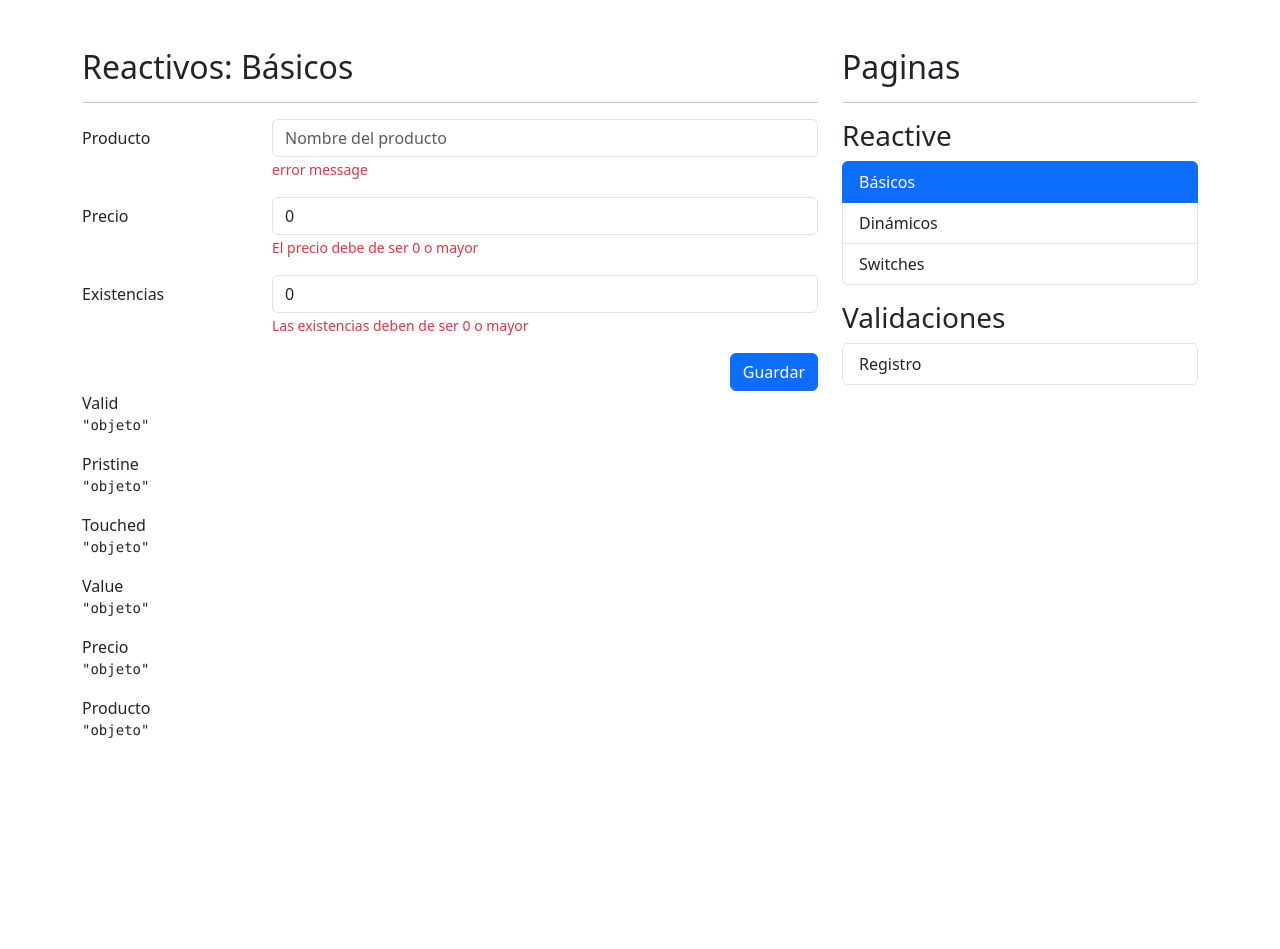
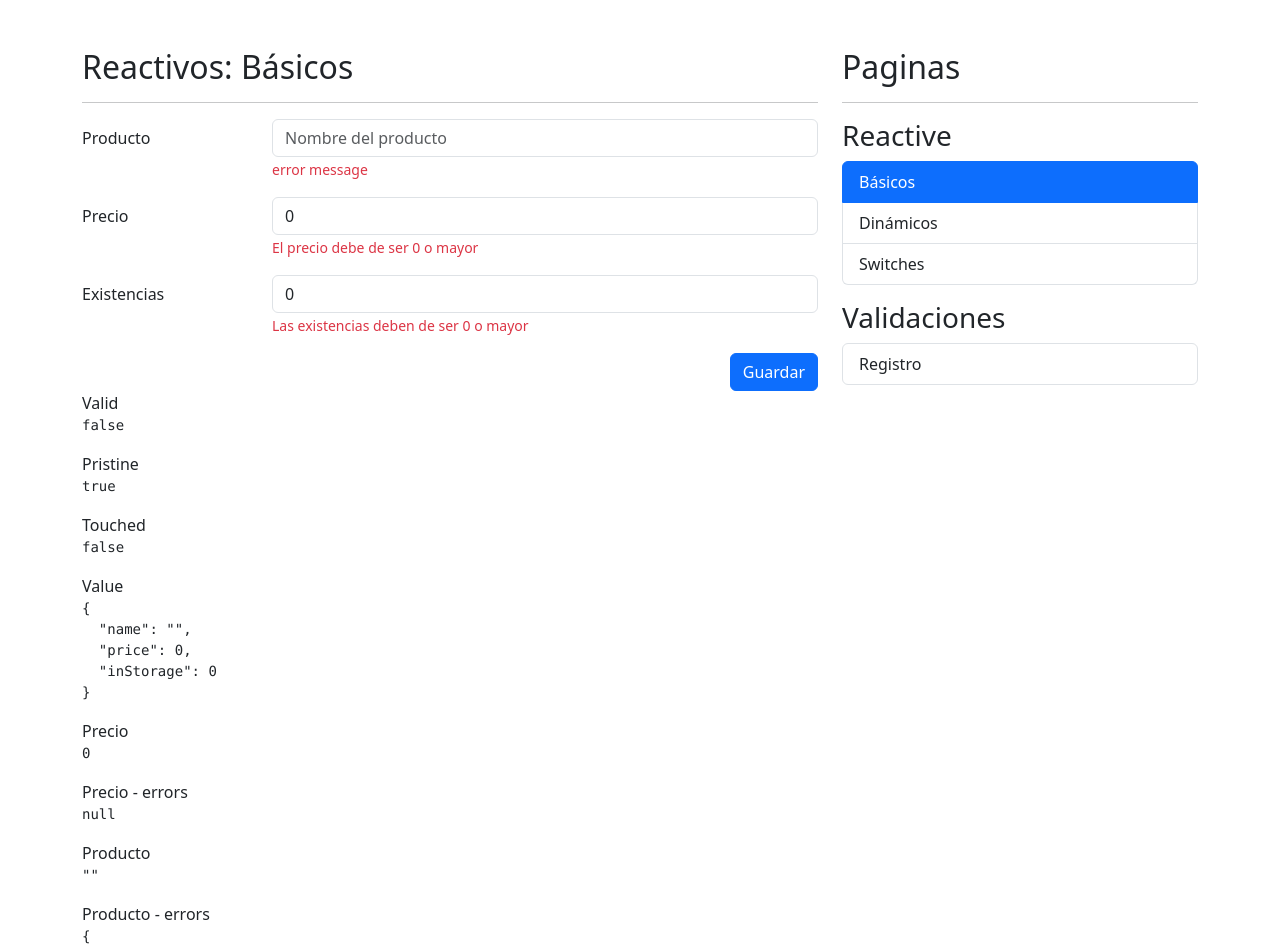
Before and after one commit to moive/form-app-h, an Angular app: page /reactive/basic in a window 1280 px wide. Shown: the top 949 px of the page. Before the commit the page ends 800 px from the top, so only its background shows below. Built offline with nearby package versions, Linux system fonts and the light colour scheme.

Commit message:
validations

```diff
--- a/src/app/reactive/pages/basic-page/basic-page.component.html
+++ b/src/app/reactive/pages/basic-page/basic-page.component.html
@@ -69,21 +69,27 @@
 <div class="row">
   <div class="col">
     <span>Valid</span>
-    <pre>{{ "objeto" | json }}</pre>
+    <pre>{{ myForm.valid | json }}</pre>
 
     <span>Pristine</span>
-    <pre>{{ "objeto" | json }}</pre>
+    <pre>{{ myForm.pristine | json }}</pre>
 
     <span>Touched</span>
-    <pre>{{ "objeto" | json }}</pre>
+    <pre>{{ myForm.touched | json }}</pre>
 
     <span>Value</span>
-    <pre>{{ "objeto" | json }}</pre>
+    <pre>{{ myForm.value | json }}</pre>
 
     <span>Precio</span>
-    <pre>{{ "objeto" | json }}</pre>
+    <pre>{{ myForm.controls["price"].value | json }}</pre>
+
+    <span>Precio - errors</span>
+    <pre>{{ myForm.controls["price"].errors | json }}</pre>
 
     <span>Producto</span>
-    <pre>{{ "objeto" | json }}</pre>
+    <pre>{{ myForm.controls["name"].value | json }}</pre>
+
+    <span>Producto - errors</span>
+    <pre>{{ myForm.controls["name"].errors | json }}</pre>
   </div>
 </div>
--- a/src/app/reactive/pages/basic-page/basic-page.component.ts
+++ b/src/app/reactive/pages/basic-page/basic-page.component.ts
@@ -1,5 +1,10 @@
 import { Component } from '@angular/core';
-import { FormBuilder, FormControl, FormGroup } from '@angular/forms';
+import {
+  FormBuilder,
+  FormControl,
+  FormGroup,
+  Validators,
+} from '@angular/forms';
 
 @Component({
   templateUrl: './basic-page.component.html',
@@ -13,14 +18,15 @@
   // });
 
   public myForm: FormGroup = this.fb.group({
-    name: [''],
-    price: [0],
-    inStorage: [0],
+    name: ['', [Validators.required, Validators.minLength(3)]],
+    price: [0, [Validators.required, Validators.min(0)]],
+    inStorage: [0, [Validators.required, Validators.min(0)]],
   });
 
   constructor(private fb: FormBuilder) {}
 
   onSave(): void {
+    if (this.myForm.invalid) return;
     console.log(this.myForm.value);
   }
 }
```
